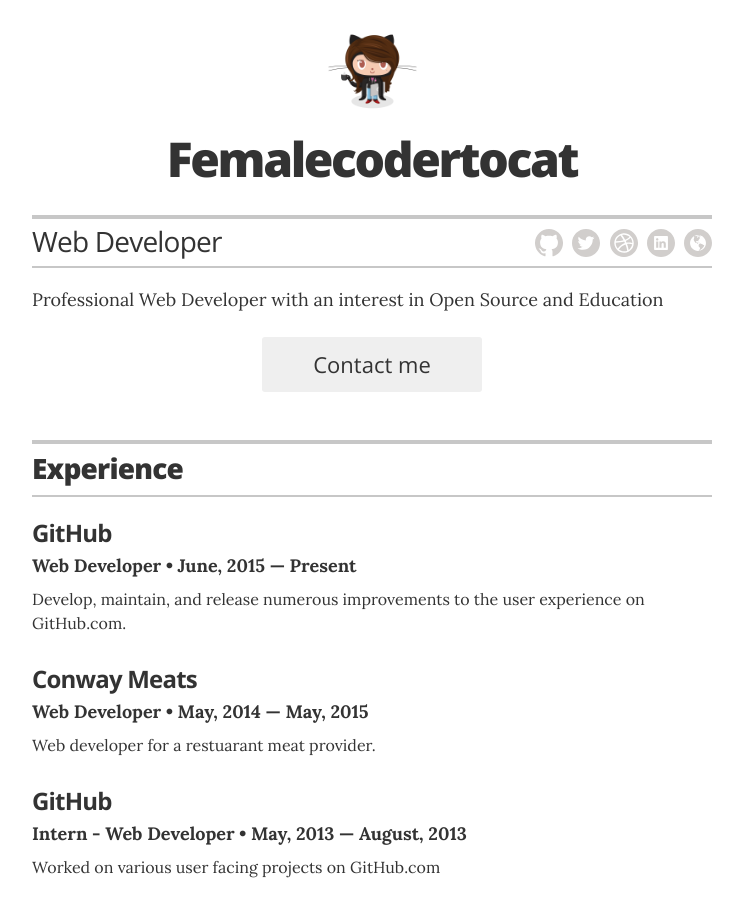
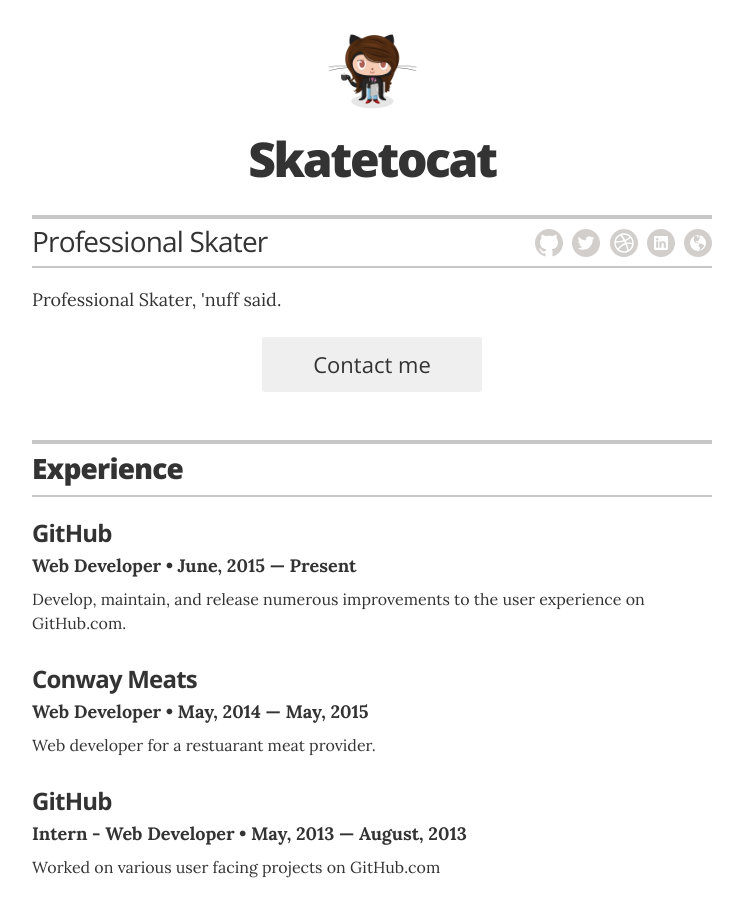
Before and after one commit to dhanushdeveloper429/merge-conflict, a Jekyll site: the page built from index.html, in a window 1280 px wide and 900 px high. Shown: the whole window, without its empty margins (268-1011 px from the left). Built offline with Jekyll 4.4.1, drawn with Linux system fonts in a browser that asks for light colours.

Commit message:
Update _config.yml

```diff
--- a/_config.yml
+++ b/_config.yml
@@ -10,13 +10,13 @@
 
 # Resume settings
 resume_avatar:                  "true"
-resume_name:                    "Femalecodertocat"
-resume_title:                   "Web Developer"
-resume_contact_email:           "services@github.com"
-resume_contact_telephone:       "1 (877) 448-4820"
-resume_contact_address:         "San Francisco, CA"
-resume_header_contact_info: "San Francisco, CA | 1 (877) 448-4820 | services@github.com"
-resume_header_intro: "<p>Professional Web Developer with an interest in Open Source and Education</p>"
+resume_name:                    "Skatetocat"
+resume_title:                   "Professional Skater"
+resume_contact_email:           "skatetocat@github.com"
+resume_contact_telephone:       "1-(877)-448-4820"
+resume_contact_address:         "San Francisco, California"
+resume_header_contact_info: "San Francisco, California | 1-(877)-448-4820 | skatetocat@github.com"
+resume_header_intro: "<p>Professional Skater, 'nuff said.</p>"
 
 # use "yes" to display the email contact button,
 # "no" to display an "I'm not looking for work" message,
```
